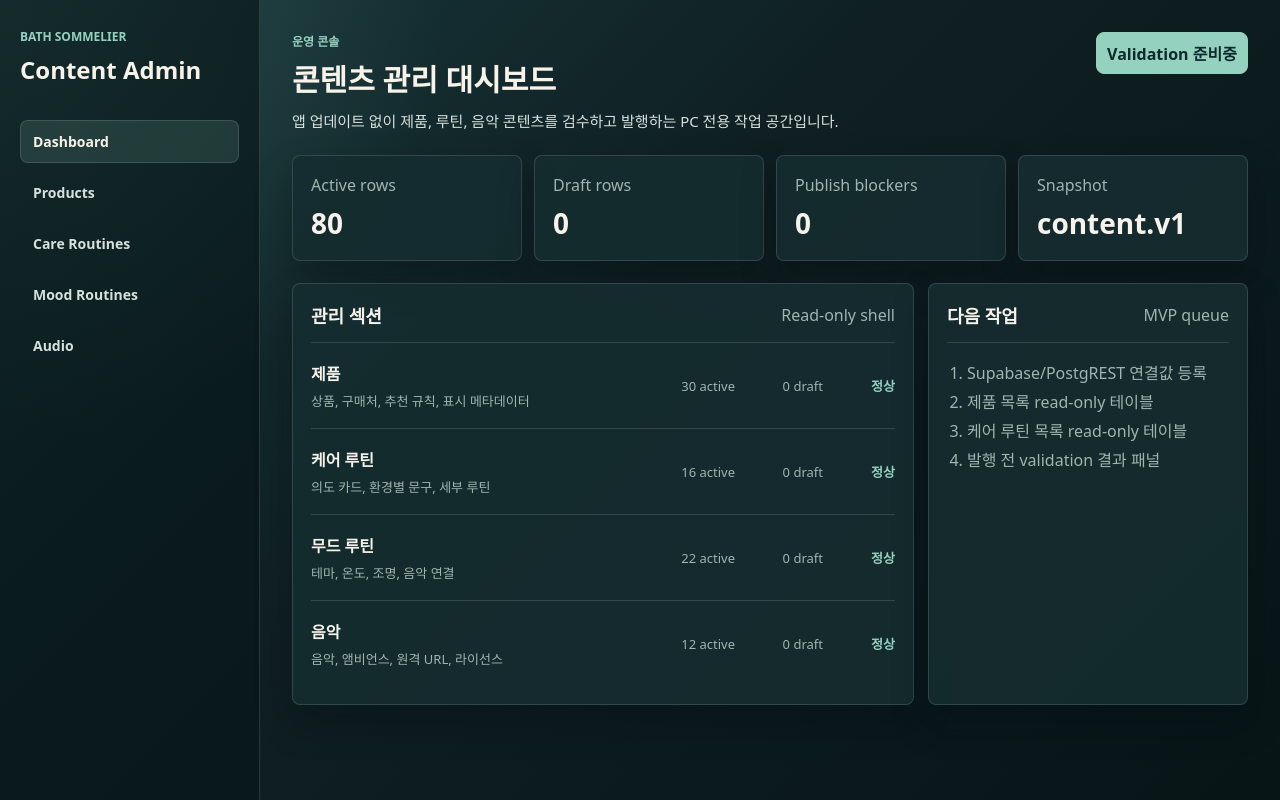
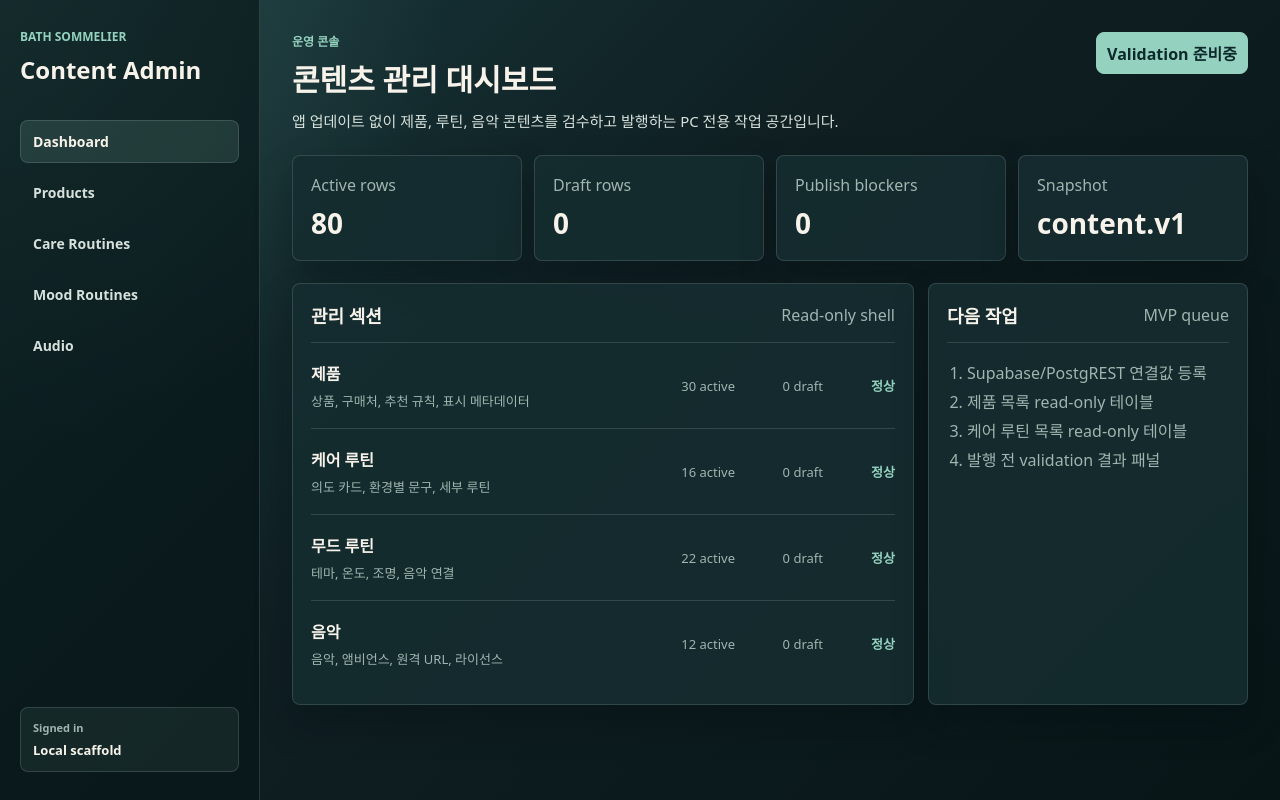
Before and after one commit to dykim0917/BathSommelier, a Next.js app in the folder apps/admin/: page / in a window 1280 px wide. Built offline with nearby package versions, Linux system fonts and the light colour scheme; no server answers.

Commit message:
feat: show admin auth session chrome

```diff
--- a/apps/admin/app/globals.css
+++ b/apps/admin/app/globals.css
@@ -82,6 +82,42 @@ button {
   display: flex;
   flex-direction: column;
   gap: 8px;
+}
+
+.sessionBox {
+  display: flex;
+  flex-direction: column;
+  gap: 6px;
+  margin-top: auto;
+  border: 1px solid var(--line);
+  border-radius: 8px;
+  background: rgba(148, 210, 191, 0.08);
+  padding: 12px;
+}
+
+.sessionBox span {
+  color: var(--muted);
+  font-size: 11px;
+  font-weight: 800;
+}
+
+.sessionBox strong {
+  color: var(--text);
+  font-size: 13px;
+  overflow-wrap: anywhere;
+}
+
+.sessionBox button {
+  min-height: 32px;
+  border: 1px solid var(--line);
+  border-radius: 8px;
+  background: rgba(7, 21, 23, 0.64);
+  color: var(--secondary);
+  cursor: pointer;
+  font-size: 12px;
+  font-weight: 800;
+  margin-top: 4px;
+  width: 100%;
 }
 
 .navItem {
--- a/apps/admin/components/AdminShell.tsx
+++ b/apps/admin/components/AdminShell.tsx
@@ -1,4 +1,6 @@
 import Link from 'next/link';
+import { signOut } from '../lib/auth/actions';
+import { getCurrentAdminEmail } from '../lib/auth/server';
 
 const navItems = [
   { href: '/', label: 'Dashboard' },
@@ -8,13 +10,15 @@ const navItems = [
   { href: '/audio', label: 'Audio' },
 ];
 
-export function AdminShell({
+export async function AdminShell({
   activePath,
   children,
 }: Readonly<{
   activePath: string;
   children: React.ReactNode;
 }>) {
+  const adminEmail = await getCurrentAdminEmail();
+
   return (
     <main className="shell">
       <aside className="sidebar" aria-label="관리자 메뉴">
@@ -33,6 +37,15 @@ export function AdminShell({
             </Link>
           ))}
         </nav>
+        <div className="sessionBox">
+          <span>Signed in</span>
+          <strong>{adminEmail ?? 'Local scaffold'}</strong>
+          {adminEmail ? (
+            <form action={signOut}>
+              <button type="submit">Sign out</button>
+            </form>
+          ) : null}
+        </div>
       </aside>
       {children}
     </main>
--- a/apps/admin/lib/auth/server.ts
+++ b/apps/admin/lib/auth/server.ts
@@ -23,3 +23,15 @@ export async function createSupabaseServerClient() {
     },
   });
 }
+
+export async function getCurrentAdminEmail(): Promise<string | null> {
+  try {
+    const supabase = await createSupabaseServerClient();
+    const {
+      data: { user },
+    } = await supabase.auth.getUser();
+    return user?.email ?? null;
+  } catch {
+    return null;
+  }
+}
```
